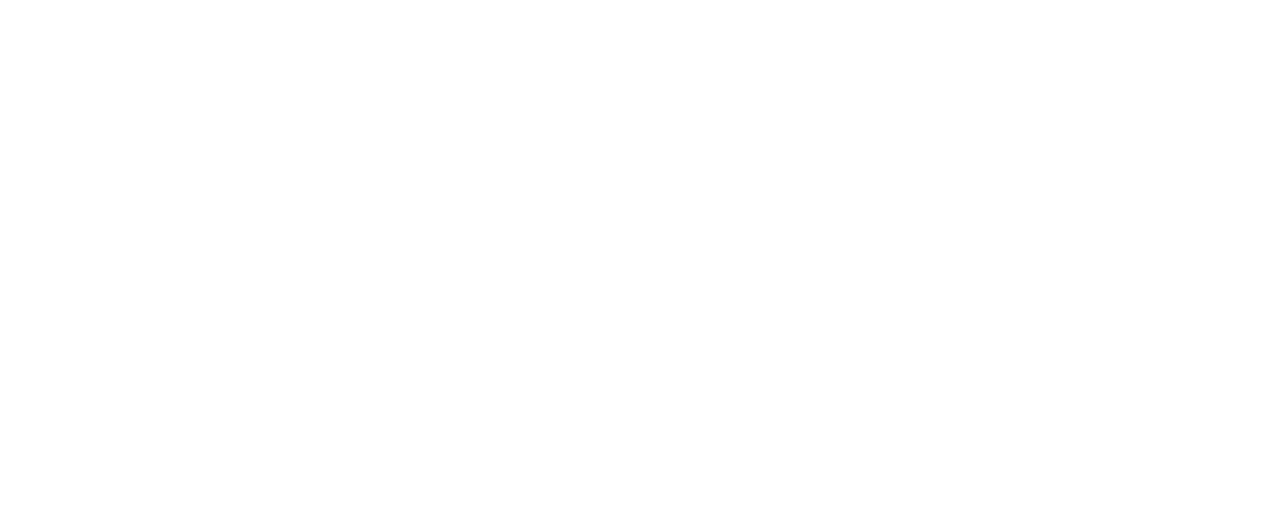
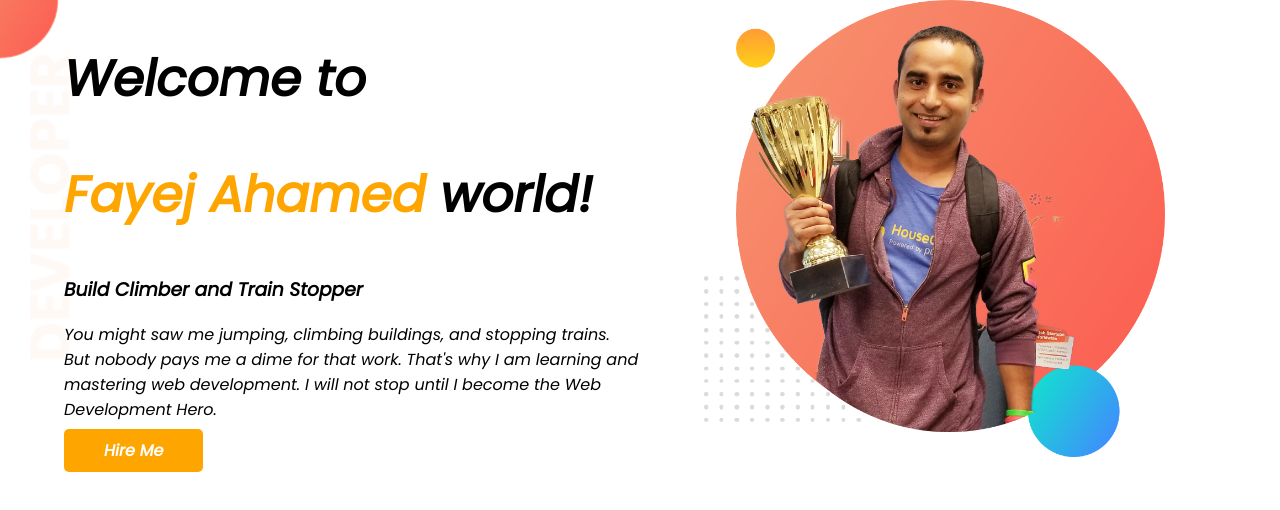
Before and after one commit to FayejAhamed/developer-portfolio, a plain HTML site: page index.html in a window 1280 px wide. Drawn offline with Linux system fonts and the light colour scheme.

Commit message:
top banner added

```diff
--- a/index.html
+++ b/index.html
@@ -1,13 +1,39 @@
 <!DOCTYPE html>
 <html lang="en">
+
 <head>
     <meta charset="UTF-8">
     <meta http-equiv="X-UA-Compatible" content="IE=edge">
     <meta name="viewport" content="width=device-width, initial-scale=1.0">
     <title>Fayej Ahamed portfolio</title>
+    <link rel="preconnect" href="https://fonts.googleapis.com">
+    <link rel="preconnect" href="https://fonts.gstatic.com" crossorigin>
+    <link href="https://fonts.googleapis.com/css2?family=Poppins:ital@1&display=swap" rel="stylesheet">
     <link rel="stylesheet" href="style.css">
 </head>
+
 <body>
 
+    <section class="top-banner">
+        <div class="half-width">
+            <h1>Welcome to</h1>
+            <h1><span class="orange-color">Fayej Ahamed</span> world!</h1>
+
+            <h3>Build Climber and Train Stopper</h3>
+            <p>You might saw me jumping, climbing buildings, and stopping trains.
+
+                But nobody pays me a dime for that work. That's why I am learning and
+                mastering web development. I will not stop until I become the Web Development Hero.
+
+            </p>
+            <a class="link-button" target="_blank" href="https://www.linkedin.com/in/fayej-ahamed-357844228/">Hire
+                Me</a>
+        </div>
+
+        <div class="half-width"> <img src="images/jhankar.png" alt=""></div>
+
+    </section>
+
 </body>
+
 </html>
--- a/style.css
+++ b/style.css
@@ -0,0 +1,33 @@
+body{
+    font-family: 'Poppins', sans-serif;
+    margin: 0;
+}
+h1{
+    font-size: 50px;
+}
+.orange-color{
+    color: orange;
+}
+section{
+    display: flex;
+}
+.half-width{
+    width: 50%;
+    padding-left: 5%;
+}
+.half-width img{
+    width: 80%;
+}
+.link-button{
+    text-decoration: none;
+    background-color:orange ;
+    color: white;
+    padding: 10px 40px;
+    border-radius: 5px;
+    font-weight: 700;
+
+}
+.top-banner{
+    background-image: url(images/top-banner.png);
+    background-repeat: no-repeat;
+}
```
Also changed, not shown: images/dream-bg.png (added), images/exp-bg.png (added), images/jhankar.png (added), images/jhankar2.png (added), images/my-bg.png (added), images/my-bg2.png (added), images/top-banner.png (added), 7 other files.
